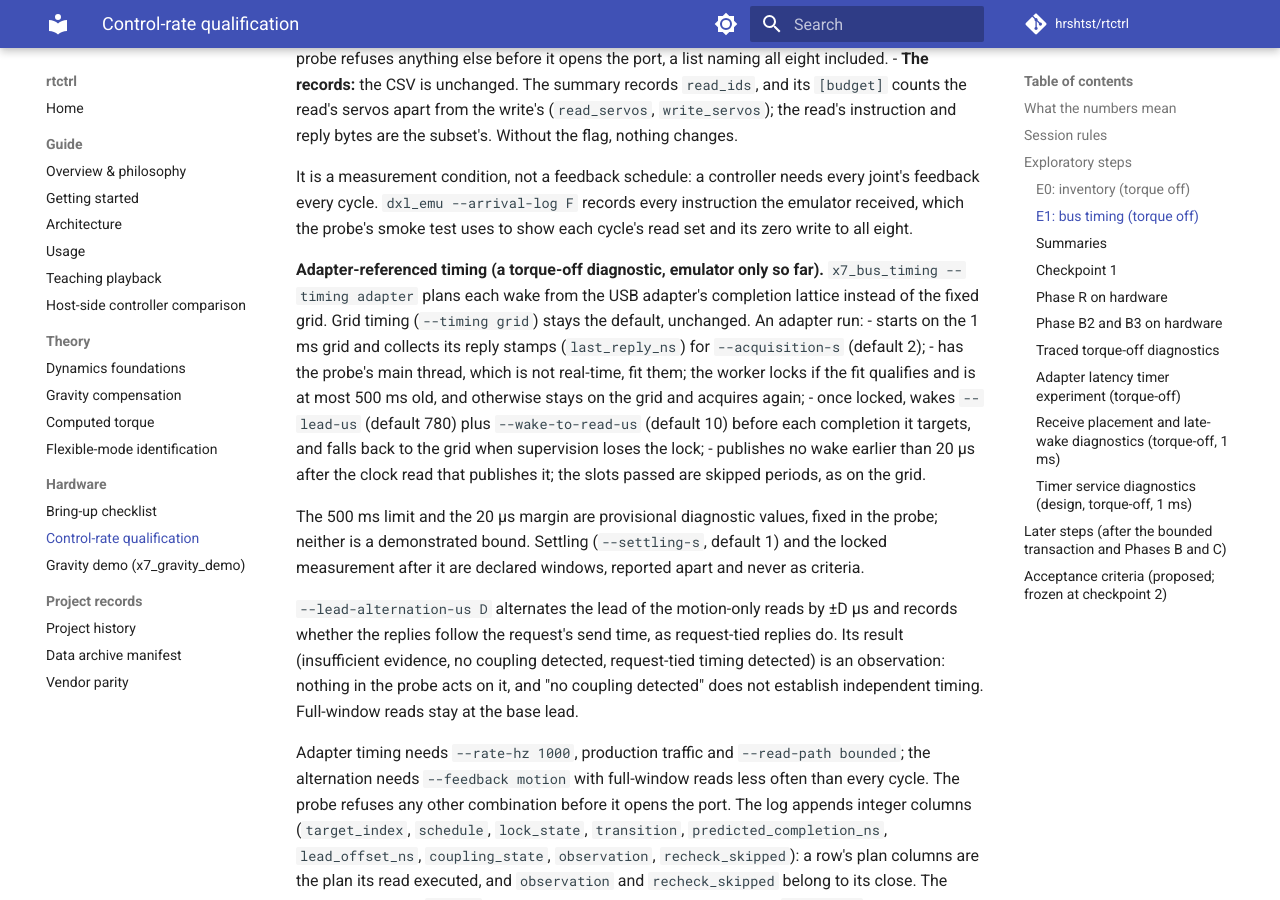
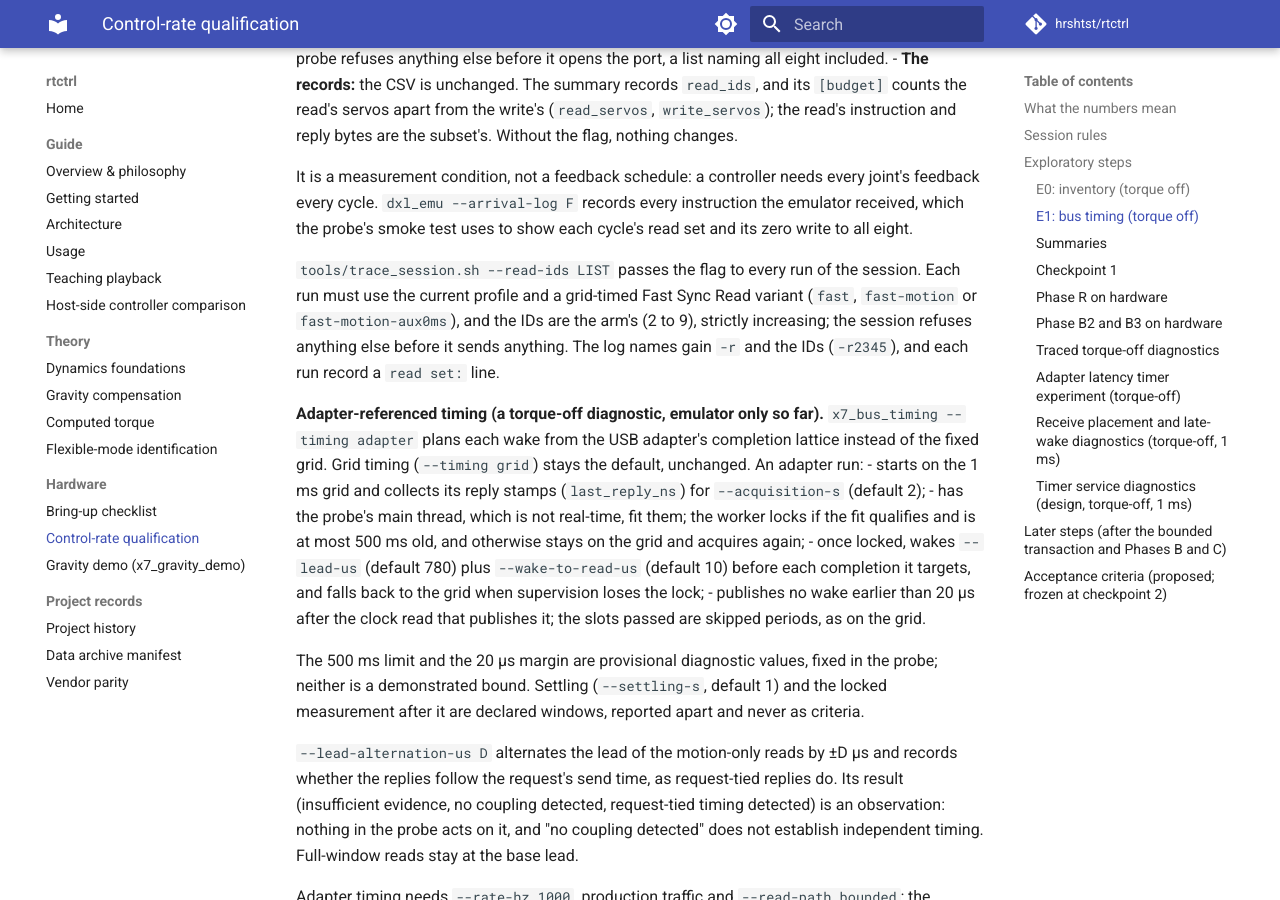
Before and after one commit to hrshtst/rtctrl, an MkDocs documentation site: the page built from docs/hardware/control-rate.md, in a window 1280 px wide and 900 px high, scrolled down 5327 px. Built offline with MkDocs 1.6.1 and Material for MkDocs 9.7.7, drawn with Linux system fonts in a browser that asks for light colours; comment, search, counter and statistics services are not loaded.

Commit message:
feat(tools): trace_session.sh --read-ids passes the subset read to every run
The traffic-reduction diagnostic's session pass-through (proposal r2,
P-2; grid only, D6).

--read-ids LIST gives every run of the session the probe's --read-ids.
Each run must use the current profile and a grid-timed Fast Sync Read
variant (fast, fast-motion or fast-motion-aux0ms); fast-motion-adapter,
the Sync Read variants and the position profiles are refused, as is a
list that is not the arm's IDs (2 to 9) comma-separated and strictly
increasing, or an empty one, all before anything is sent. The log names
gain -r and the IDs (-r2345: single digits, so unambiguous), and each
run record a "read set:" line. Without --read-ids nothing changes.

The session smoke test checks the plan (the log name and the probe's
flag), every refusal, and an untraced run over the emulator whose record
and summary carry the read set and whose budget counts four servos read
and eight written; a run without the flag records no read set.

```diff
--- a/docs/hardware/control-rate.md
+++ b/docs/hardware/control-rate.md
@@ -269,6 +269,13 @@ It is a measurement condition, not a feedback schedule: a controller needs
 every joint's feedback every cycle. `dxl_emu --arrival-log F` records every
 instruction the emulator received, which the probe's smoke test uses to show
 each cycle's read set and its zero write to all eight.
+
+`tools/trace_session.sh --read-ids LIST` passes the flag to every run of
+the session. Each run must use the current profile and a grid-timed Fast
+Sync Read variant (`fast`, `fast-motion` or `fast-motion-aux0ms`), and the
+IDs are the arm's (2 to 9), strictly increasing; the session refuses
+anything else before it sends anything. The log names gain `-r` and the
+IDs (`-r2345`), and each run record a `read set:` line.
 
 **Adapter-referenced timing (a torque-off diagnostic, emulator only so
 far).** `x7_bus_timing --timing adapter` plans each wake from the USB
```
Also changed, not shown: 2 other files.
